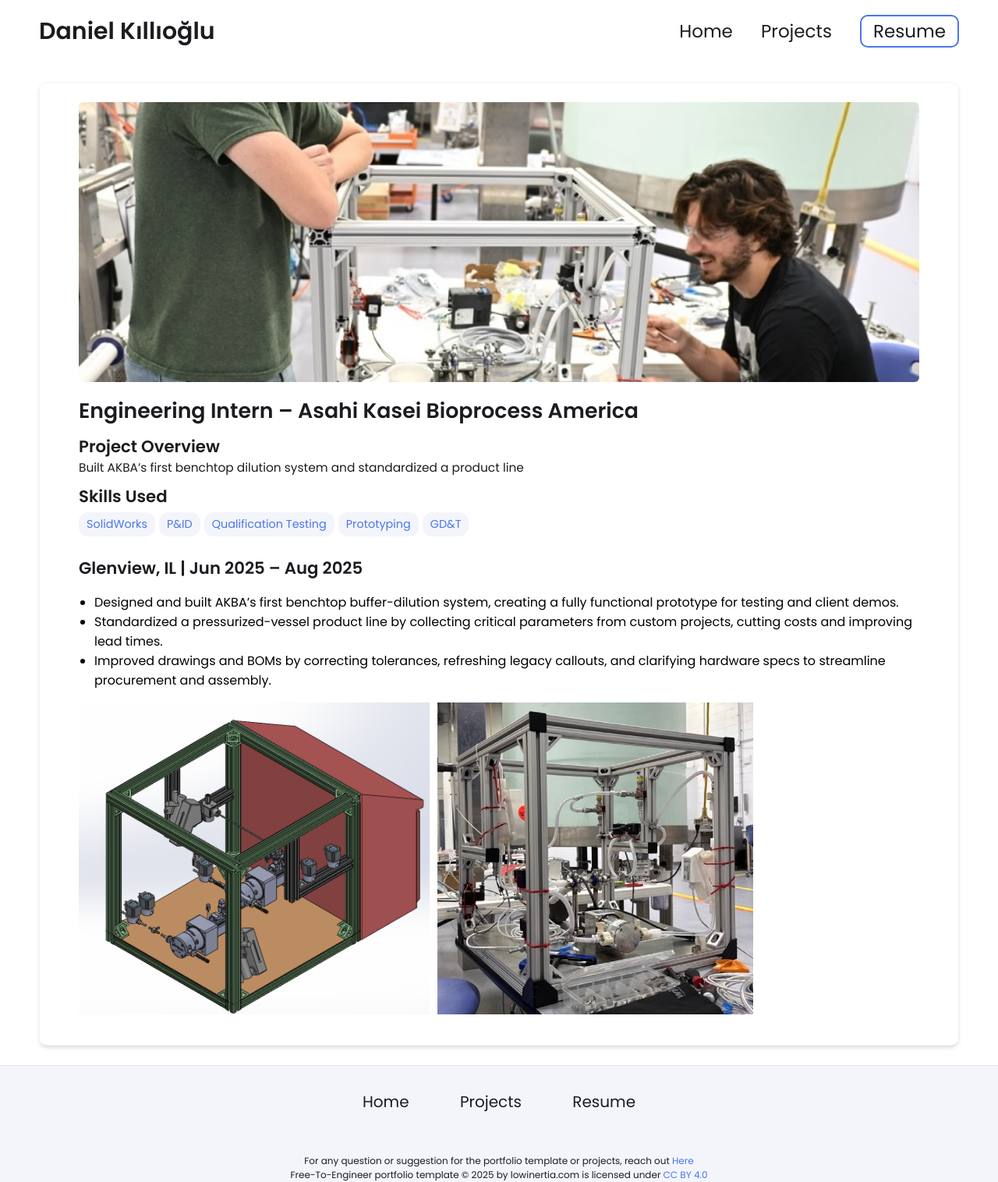
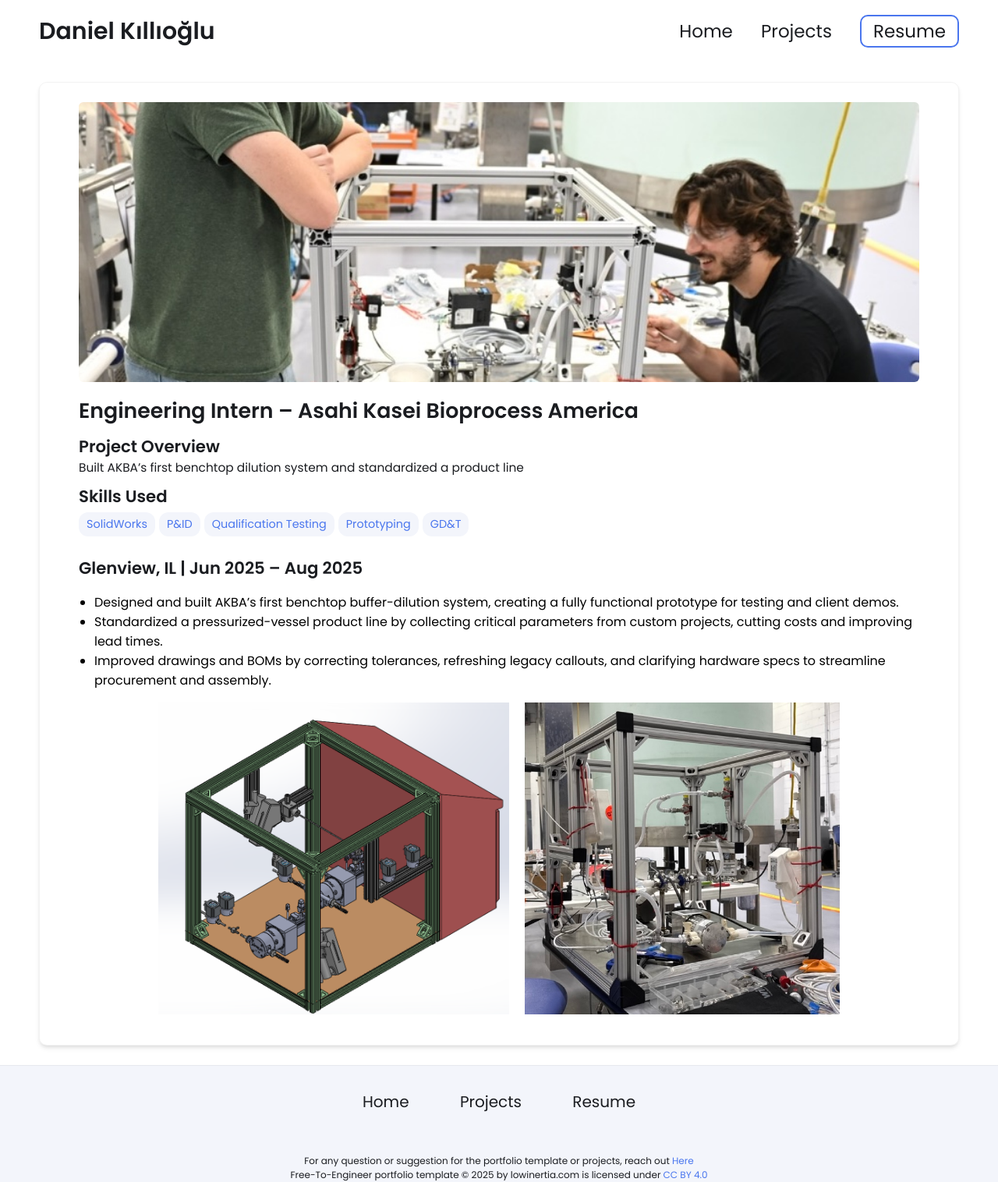
Before and after one commit to danielklloglu/danielklloglu.github.io, a Jekyll site: the page built from _projects/asahi-kasei/index.md, in a window 1280 px wide. Shown: the whole page at 78% size. Built offline with Jekyll 4.4.1, drawn with Linux system fonts in a browser that asks for light colours.

Commit message:
Update image-gallery.html

```diff
--- a/_includes/image-gallery.html
+++ b/_includes/image-gallery.html
@@ -1,7 +1,7 @@
 {% assign image_paths = include.images | split: ", " %}
 {% assign gallery_height = include.height | default: "300" %}
 
-<div class="image-gallery" style="--gallery-height: {{ gallery_height }}px;">
+<div class="image-gallery" style="--gallery-height: {{ gallery_height }}px; display: flex; justify-content: center; gap: 20px; flex-wrap: wrap;">
   {% for image_path in image_paths %}
       {% assign image_name = image_path | strip %}
       {% if image_name contains 'https://' %}
```
